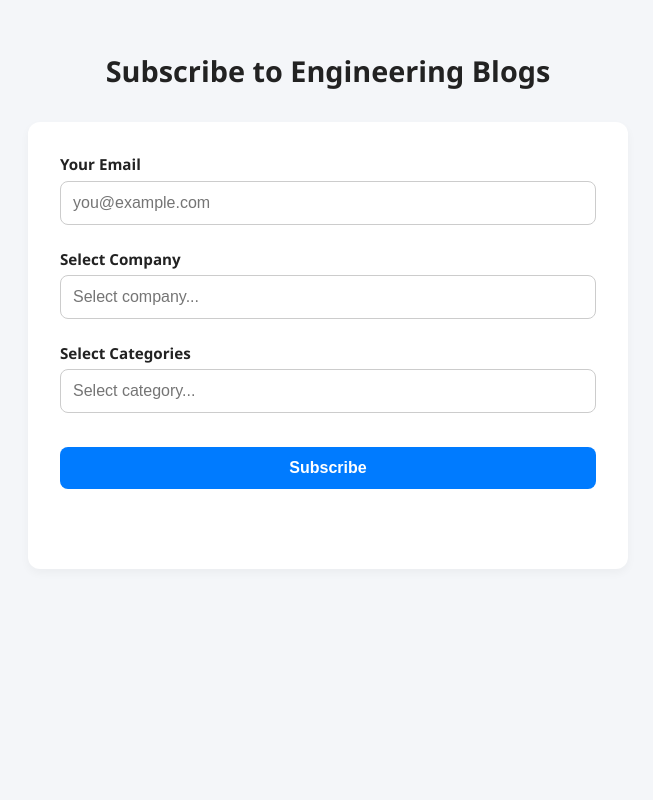
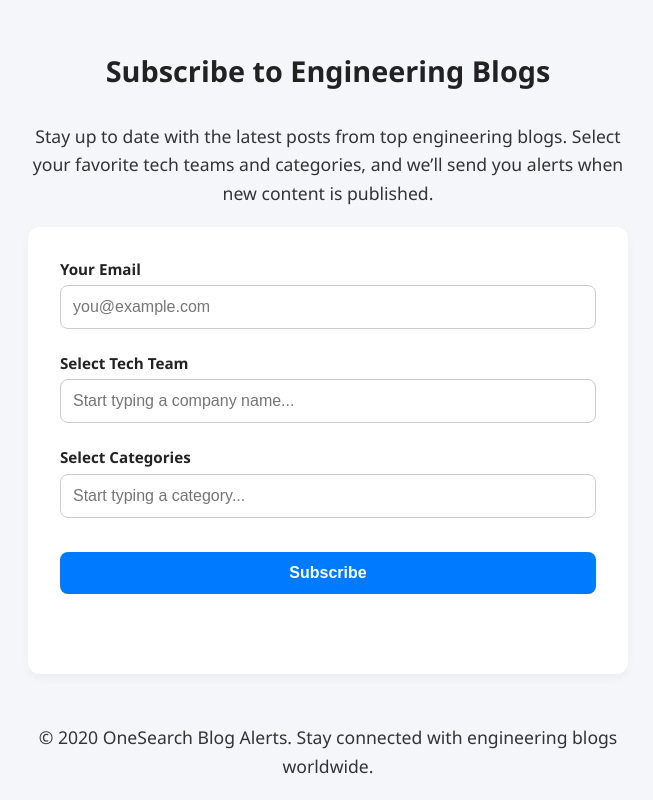
Before and after one commit to rabbit0021/onesearch, a Flask app: template templates/index.html in a window 1280 px wide. Shown: the whole page, without its empty margins (312-965 px from the left). Run offline with Flask 3, Linux system fonts and the light colour scheme; the template is opened without the code that fills it: most values are stand-ins (such as "Sample title", 1, 10 or a date in 2020); data that the repository does not hold is empty.

Commit message:
updated style

```diff
--- a/static/style.css
+++ b/static/style2.css
@@ -161,6 +161,15 @@ input:focus {
   cursor: pointer;
 }
 
+.intro-text, footer {
+  text-align: center;
+  max-width: 600px;
+  margin: 0 auto 20px auto;
+  font-size: 1.1rem;
+  line-height: 1.6;
+  color: #333;
+}
+
 /* Responsive Design */
 @media (max-width: 600px) {
   .subscription-form {
--- a/templates/index.html
+++ b/templates/index.html
@@ -3,30 +3,59 @@
 
 <head>
   <meta charset="UTF-8" />
-  <title>Engineering Blog Alerts</title>
+  <title>Engineering Blog Alerts – Subscribe to Top Tech Company Blogs</title>
+
+  <!-- ✅ SEO meta description -->
+  <meta name="description" content="Get alerts for new articles from your favorite engineering blogs. Choose companies and categories, and stay updated instantly.">
+
+  <!-- ✅ Mobile responsive -->
   <meta name="viewport" content="width=device-width, initial-scale=1" />
-  <link rel="stylesheet" href="{{ url_for('static', filename='style.css') }}">
+
+  <!-- ✅ Open Graph for social sharing -->
+  <meta property="og:title" content="Engineering Blog Alerts" />
+  <meta property="og:description" content="Subscribe and get alerts for your favorite tech company blog posts. A platfrom that aggegates blogs and notifies you when any new blog appears" />
+  <meta property="og:type" content="website" />
+  <meta property="og:url" content="https://onesearch.blog" />
+  <meta property="og:image" content="https://onesearch.blog/static/preview.jpg" />
+
+  <!-- ✅ Twitter Card -->
+  <meta name="twitter:card" content="summary_large_image" />
+  <meta name="twitter:title" content="Engineering Blog Alerts" />
+  <meta name="twitter:description" content="Subscribe and get alerts for your favorite tech company blog posts." />
+  <meta name="twitter:image" content="https://onesearch.blog/static/preview.jpg" />
+
+  <!-- ✅ Favicon -->
+  <link rel="icon" href="{{ url_for('static', filename='favicon.ico') }}" type="image/x-icon">
+
+  <link rel="stylesheet" href="{{ url_for('static', filename='style2.css') }}">
 </head>
 
 <body>
   <main class="container">
     <h1 class="page-title">Subscribe to Engineering Blogs</h1>
 
+    <!-- ✅ Add intro text for SEO -->
+    <p class="intro-text">
+      Stay up to date with the latest posts from top engineering blogs. Select your favorite tech teams and categories,
+      and we’ll send you alerts when new content is published.
+    </p>
+
     <form id="subscribe-form" class="subscription-form">
       <div class="form-group">
         <label for="email">Your Email</label>
+        <!-- ✅ type="email" for better validation -->
         <input id="email" type="input" name="email" placeholder="you@example.com" required />
       </div>
 
       <div class="form-group company-group">
-        <label for="company">Select Company</label>
-        <input type="input" id="companyInput" placeholder="Select company..." autocomplete="off" />
+        <label for="companyInput">Select Tech Team</label>
+        <input type="text" id="companyInput" name="company" placeholder="Start typing a company name..." autocomplete="off" />
         <div id="companyDropdown" class="dropdown"></div>
       </div>
 
       <div class="form-group">
-        <label for="category-input">Select Categories</label>
-        <input type="input" id="categoryInput" placeholder="Select category..." autocomplete="off" />
+        <label for="categoryInput">Select Categories</label>
+        <input type="text" id="categoryInput" name="categories" placeholder="Start typing a category..." autocomplete="off" />
         <div id="categoryDropdown" class="dropdown"></div>
         <div id="selected-categories" class="tag-container"></div>
       </div>
@@ -38,6 +67,11 @@
     </form>
   </main>
 
+  <!-- ✅ Small footer for credibility -->
+  <footer class="footer">
+    <p>© {{ current_year }} OneSearch Blog Alerts. Stay connected with engineering blogs worldwide.</p>
+  </footer>
+
   <script src="{{ url_for('static', filename='script.js') }}"></script>
 </body>
 
```
Also changed, not shown: db/subscribers.py (added).
